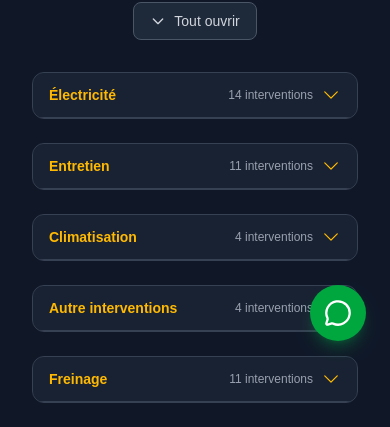
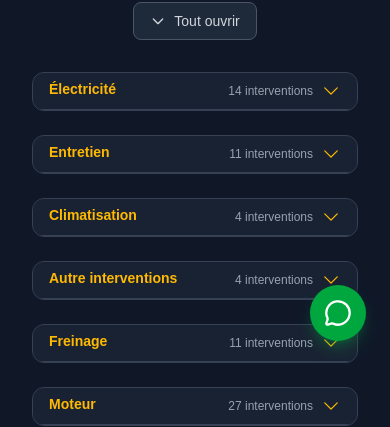
Before and after one commit to CAM-Christophe-Alfred-Automobile/christopheautomobile, a Next.js app: page /tarifs in a window 390 px wide. Shown: the part 479-906 px from the top of the page. Built offline with nearby package versions, Linux system fonts and the light colour scheme; no server answers; a web font is replaced by a local one.

Commit message:
correction responsive page tarif sur mobile

```diff
--- a/src/app/data/services.json
+++ b/src/app/data/services.json
@@ -221,9 +221,9 @@
   {
     "categorie": "Moteur",
     "service": "Pompe à injection",
-    "description": "Remplacement + purge (si dans distribution → kit obligatoire)",
+    "description": "Remplacement + purge ",
     "duree": 240,
-    "prix": "à partir de 100€ (sur devis)"
+    "prix": "à partir de 100€"
   },
   {
     "categorie": "Moteur",
--- a/src/components/categories/CategoryAccordion.tsx
+++ b/src/components/categories/CategoryAccordion.tsx
@@ -64,8 +64,11 @@ export default function CategoryAccordion({
               : "border border-gray-700"
           }`}
         >
-          <Disclosure.Button className="cursor-pointer w-full flex items-center justify-between px-4 py-3 bg-gray-800/50 text-amber-400 border-b border-gray-700 hover:bg-gray-800/70 transition-colors">
-            <h2 className="text-sm sm:text-lg font-bold">{categorie}</h2>
+          <Disclosure.Button className="cursor-pointer w-full flex items-start justify-between px-4 py-2 sm:py-3 bg-gray-800/50 text-amber-400 border-b border-gray-700 hover:bg-gray-800/70 transition-colors"
+>
+<h2 className="text-sm sm:text-lg font-bold text-left leading-tight">
+  {categorie}
+</h2>
             <div className="flex items-center gap-2">
               <span className="text-xs text-gray-400 font-normal">
                 {services.length} intervention{services.length > 1 ? "s" : ""}
@@ -84,7 +87,7 @@ export default function CategoryAccordion({
             enterTo="transform scale-100 opacity-100"
             leave="transition duration-150 ease-out"
             leaveFrom="transform scale-100 opacity-100"
-            leaveTo="transform scale-95 opacity-0"
+            leaveTo="transform scale-95 opacity-0 "
           >
             <Disclosure.Panel className="p-3 space-y-2">
               {services.map((service) => {
--- a/src/components/services/ServiceCard.tsx
+++ b/src/components/services/ServiceCard.tsx
@@ -153,7 +153,7 @@ export default function ServiceCard({
 
       <div className="flex flex-col items-end gap-1 flex-shrink-0">
         {prix && (
-          <span className="text-amber-400 font-bold text-lg whitespace-nowrap">
+          <span className="text-amber-400 font-bold text-lg whitespace-nowrap text-sm sm:text-base">
             {prix}
           </span>
         )}
```
